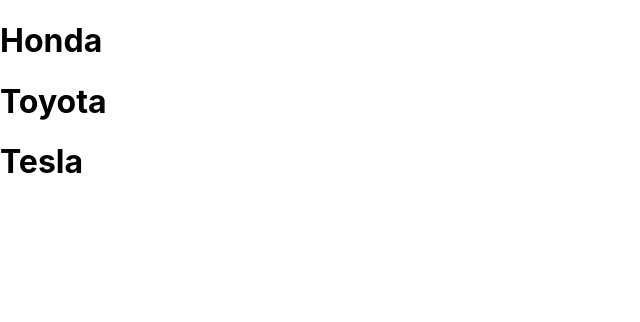
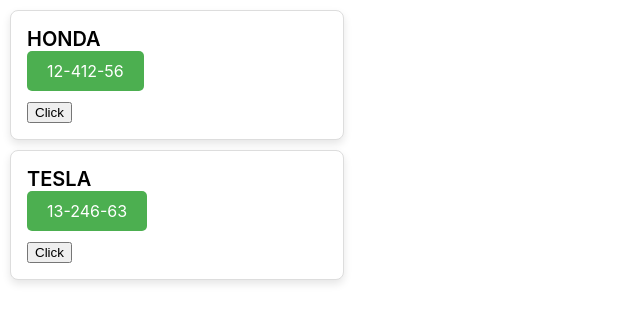
Before and after one commit to ranerlich7/garage-17, a React (Create React App) app: page / in a window 1280 px wide. Shown: the top 322 px of the page, without its empty margins (0-640 px from the left). Built offline with nearby package versions, Linux system fonts and the light colour scheme.

Commit message:
added car list

```diff
--- a/src/App.css
+++ b/src/App.css
@@ -1,3 +1,36 @@
+.card {
+  border: 1px solid #ddd;
+  padding: 16px;
+  border-radius: 8px;
+  box-shadow: 0 4px 8px rgba(0, 0, 0, 0.1);
+  max-width: 300px;
+  margin: 10px;
+  background-color: #fff;
+}
+
+.card-title h3 {
+  margin: 0;
+  font-size: 20px;
+  font-weight: 600;
+}
+
+.card-action {
+  margin-top: 10px;
+}
+
+.car-button {
+  background-color: #4caf50; /* Green background */
+  color: white;
+  border: none;
+  padding: 10px 20px;
+  text-align: center;
+  text-decoration: none;
+  display: inline-block;
+  font-size: 16px;
+  cursor: pointer;
+  border-radius: 5px;
+}
+
 .App {
   text-align: center;
 }
--- a/src/App.js
+++ b/src/App.js
@@ -2,12 +2,23 @@
 import "./App.css"
 
 function App() {
-  const [cars, setCars] = useState(["Honda", "Toyota", "Tesla"])
+  const [cars, setCars] = useState([
+    { name: "Honda", number: "12-412-56" },
+    { name: "Tesla", number: "13-246-63" },
+  ])
 
   return (
     <>
       {cars.map((car, index) => (
-        <h1 key={index}>{car}</h1>
+        <div className="card" key={index}>
+          <div className="card-title">
+            <h3>{car.name.toUpperCase()}</h3>
+            <div className="car-button">{car.number}</div>
+          </div>
+          <div className="card-action">
+            <button>Click</button>
+          </div>
+        </div>
       ))}
     </>
   )
```
